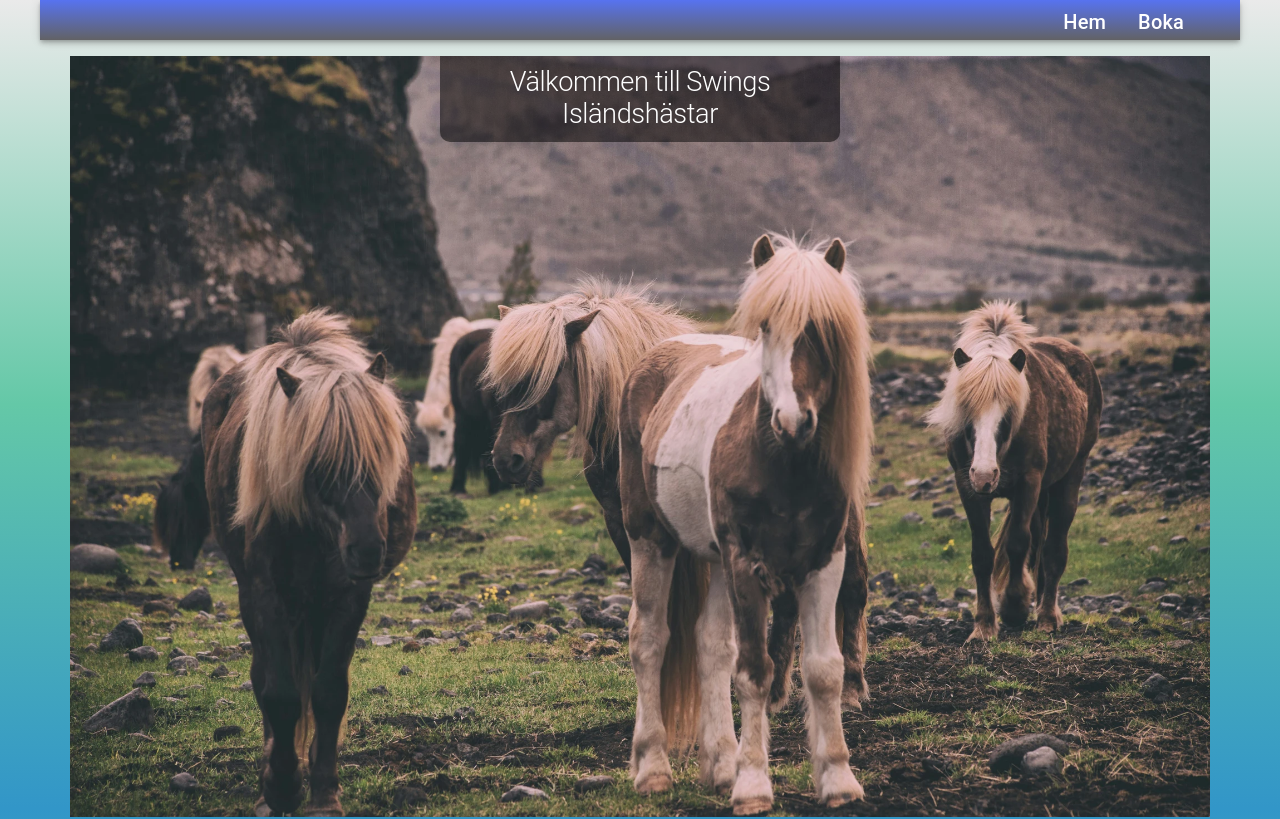
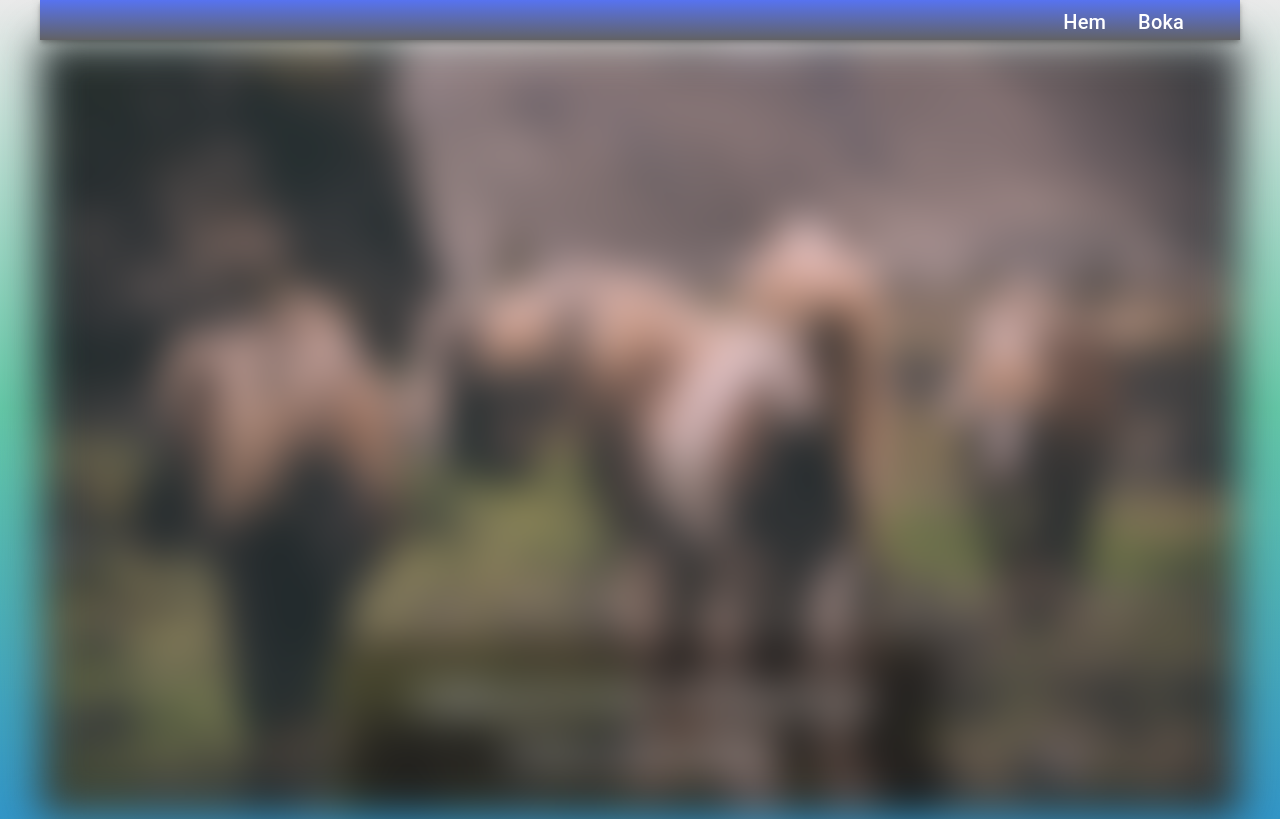
Before and after one commit to thallberg/Laboration, a React (Vite) app in the folder Laboration-app/: page / in a window 1280 px wide. Shown: the top 819 px of the page. Built offline with nearby package versions, Linux system fonts and the light colour scheme.

Commit message:
justerat css header

```diff
--- a/Laboration-app/src/Styles/styles.css
+++ b/Laboration-app/src/Styles/styles.css
@@ -363,29 +363,39 @@ body {
   }
 }
 
-/* @media (min-width: 1024px) {
+@media (min-width: 768px) {
   .header {
-    width: 95%;
-    height: 95vh;
-    animation: blurIn 1s ease-out forwards;
+    width: 100%;
+    height: 97vh;
+    animation: blurIn 1.5s ease-out forwards;
+    margin: 0;
+    margin-bottom: 2rem;
+
   }
+
+
 
   .header-title {
     position: absolute;
-    top: 80%;
-    width: 70%;
-    font-size: 2rem !important;
-    padding: 3rem;
+    top: 74.7vh;
+    width: 80%;
+    max-width: 600px;
+    font-size: 3rem !important;
+    padding: 2rem;
+    border-top-left-radius: 10px;
+    border-top-right-radius: 10px;
+    border-bottom-left-radius: 0;
+    border-bottom-right-radius: 0;
   }
 
   @keyframes blurIn {
     0% {
-      filter: blur(10px);
-      opacity: 0;
+      filter: blur(20px);
+
     }
     100% {
       filter: blur(0);
-      opacity: 1;
+
     }
   }
-} */
+}
```
